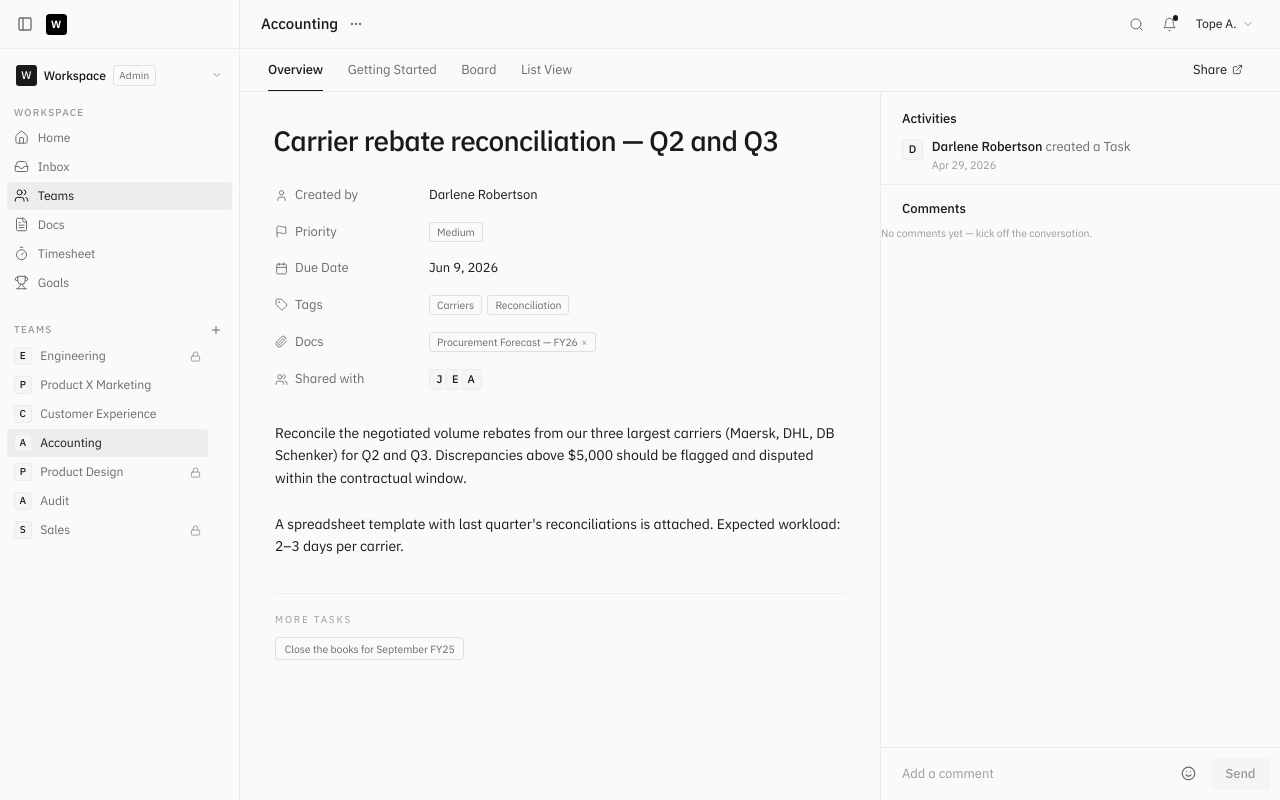
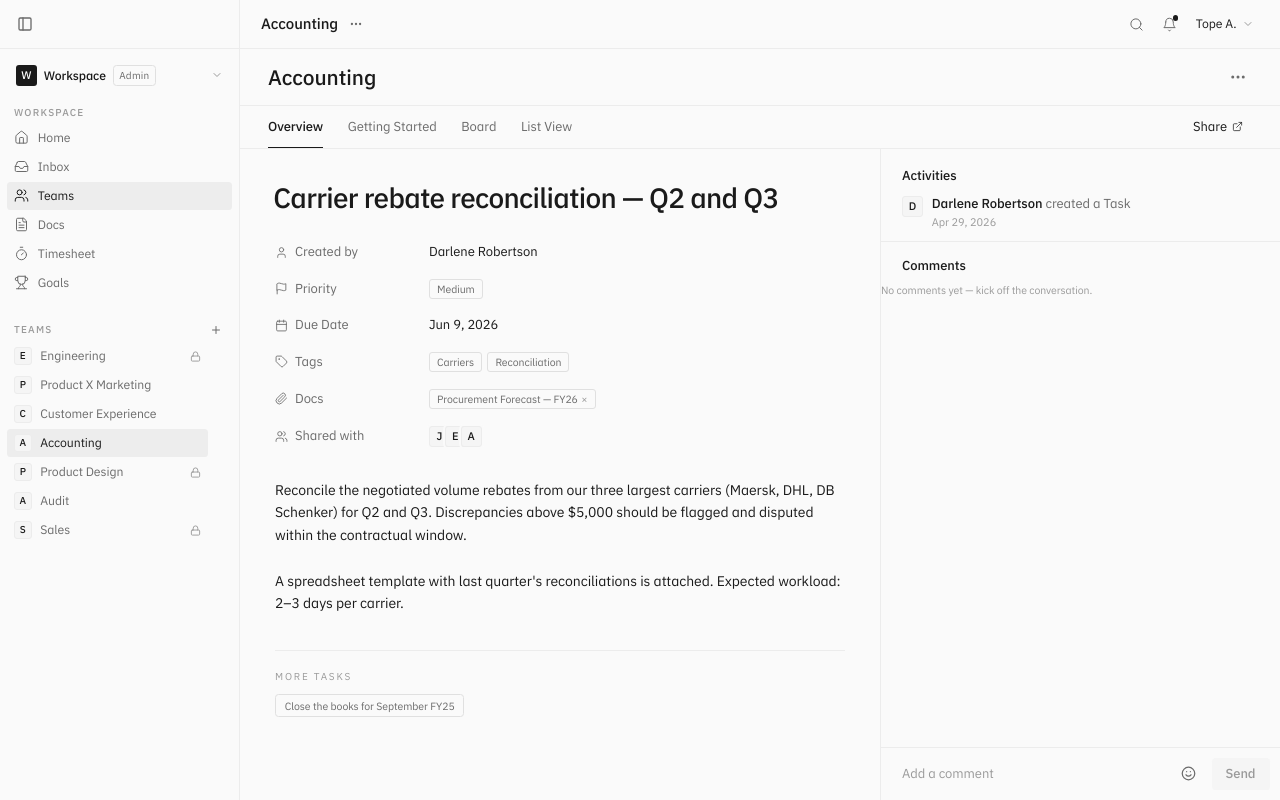
Before and after one commit to ttaiyegbusi/workspace, a Next.js app: page /teams/accounting in a window 1280 px wide. Built offline with nearby package versions, Linux system fonts and the light colour scheme.

Commit message:
feat: add team menu button to enhance team page functionality

```diff
--- a/src/app/teams/[teamId]/page.tsx
+++ b/src/app/teams/[teamId]/page.tsx
@@ -10,6 +10,10 @@ import {
   Smile,
   ExternalLink,
   Users as UsersIcon,
+  MoreHorizontal,
+  Copy,
+  Heart,
+  Eye,
 } from "lucide-react";
 import Link from "next/link";
 import { TopBar } from "@/components/top-bar";
@@ -22,6 +26,7 @@ import { useStore } from "@/lib/store";
 import { currentUser } from "@/data/workspace";
 import { docs } from "@/data/docs";
 import { cn, formatDate, formatTime, timeAgo } from "@/lib/utils";
+import { ChevronDown } from "lucide-react";
 
 type Tab = "overview" | "getting-started" | "board" | "list-view";
 
@@ -49,10 +54,8 @@ export default function TeamPage({
   const allTasks = useStore((s) => s.tasks);
   const selectedTaskByTeam = useStore((s) => s.selectedTaskByTeam);
 
-  const tasks = team
-    ? allTasks.filter((t) => t.teamId === team.id)
-    : [];
-  const selectedTaskId = team ? selectedTaskByTeam[team.id] ?? null : null;
+  const tasks = team ? allTasks.filter((t) => t.teamId === team.id) : [];
+  const selectedTaskId = team ? (selectedTaskByTeam[team.id] ?? null) : null;
   const activeTask = tasks.find((t) => t.id === selectedTaskId) ?? tasks[0];
 
   // Graceful render when the team genuinely doesn't exist (e.g. typo'd URL).
@@ -86,6 +89,14 @@ export default function TeamPage({
   return (
     <>
       <TopBar title={team?.name ?? ""} />
+
+      {/* Team Header with Menu */}
+      {team && (
+        <div className="px-5 md:px-8 py-4 border-b border-[var(--border)] flex items-center justify-between">
+          <h1 className="text-2xl font-medium">{team.name}</h1>
+          <TeamMenuButton teamId={team.id} teamName={team.name} />
+        </div>
+      )}
 
       <div className="relative border-b border-[var(--border)] px-5 md:px-8 flex items-center">
         <div className="flex gap-5 md:gap-7 overflow-x-auto scroll-thin flex-1">
@@ -134,7 +145,9 @@ export default function TeamPage({
       </div>
 
       {tab === "overview" && team && <Overview teamId={team.id} />}
-      {tab === "getting-started" && <ComingSoonInline label="Getting Started" />}
+      {tab === "getting-started" && (
+        <ComingSoonInline label="Getting Started" />
+      )}
       {tab === "board" && <ComingSoonInline label="Board" />}
       {tab === "list-view" && <ComingSoonInline label="List View" />}
 
@@ -458,8 +471,8 @@ function EmptyRightPanel() {
         </div>
         <div className="flex-1 flex items-center justify-center px-5 text-center">
           <div className="text-xs text-[var(--text-subtle)] leading-relaxed">
-            Comments will appear here once you create a task and the team
-            starts discussing it.
+            Comments will appear here once you create a task and the team starts
+            discussing it.
           </div>
         </div>
 
@@ -639,10 +652,7 @@ function RightPanel({ taskId }: { taskId: string }) {
             </li>
           )}
           {task.comments.map((c) => (
-            <li
-              key={c.id}
-              className="relative flex items-start gap-2.5"
-            >
+            <li key={c.id} className="relative flex items-start gap-2.5 pb-4">
               <LetterAvatar
                 letter={c.authorName.charAt(0).toUpperCase()}
                 size="sm"
@@ -701,3 +711,64 @@ function RightPanel({ taskId }: { taskId: string }) {
     </aside>
   );
 }
+
+function TeamMenuButton({
+  teamId,
+  teamName,
+}: {
+  teamId: string;
+  teamName: string;
+}) {
+  const [open, setOpen] = useState(false);
+  const [colorPickerOpen, setColorPickerOpen] = useState(false);
+  const menuRef = useRef<HTMLDivElement>(null);
+  const updateTeamColor = useStore((s) => s.updateTeamColor);
+  const team = useStore((s) => s.teams.find((t) => t.id === teamId))!;
+
+  useEffect(() => {
+    function handleClickOutside(e: MouseEvent) {
+      if (menuRef.current && !menuRef.current.contains(e.target as Node)) {
+        setOpen(false);
+        setColorPickerOpen(false);
+      }
+    }
+    document.addEventListener("mousedown", handleClickOutside);
+    return () => document.removeEventListener("mousedown", handleClickOutside);
+  }, []);
+
+  const colors = ["#ef4444", "#f97316", "#eab308", "#22c55e", "#06b6d4", "#0ea5e9", "#3b82f6", "#8b5cf6", "#ec4899", "#64748b"];
+
+  return (
+    <div ref={menuRef} className="relative">
+      <button onClick={() => setOpen(!open)} className="h-8 w-8 flex items-center justify-center rounded hover:bg-[var(--hover)] text-[var(--text-muted)] transition-colors" title="Team options">
+        <MoreHorizontal size={18} />
+      </button>
+      {open && (
+        <div className="absolute top-full right-0 mt-1 w-[200px] z-50 rounded-md bg-[var(--surface)] border border-[var(--border)] shadow-[var(--shadow-lg)] py-1">
+          <button className="w-full px-3 h-8 flex items-center gap-2.5 text-sm hover:bg-[var(--hover)] text-[var(--text)] text-left"><span>Rename</span></button>
+          <button className="w-full px-3 h-8 flex items-center gap-2.5 text-sm hover:bg-[var(--hover)] text-[var(--text)] text-left"><Copy size={14} /><span>Copy Link</span></button>
+          <button onClick={() => setColorPickerOpen(!colorPickerOpen)} className="w-full px-3 h-8 flex items-center gap-2.5 text-sm hover:bg-[var(--hover)] text-[var(--text)] text-left relative"><span>Color & Icon</span><ChevronDown size={12} className="ml-auto" /></button>
+          {colorPickerOpen && (
+            <div className="px-3 py-2 bg-[var(--surface-2)] border-t border-[var(--border)]">
+              <div className="grid grid-cols-5 gap-2">
+                {colors.map((color) => (
+                  <button key={color} onClick={() => { updateTeamColor(teamId, color); setOpen(false); setColorPickerOpen(false); }} className="h-6 w-6 rounded border-2 hover:scale-110 transition-transform" style={{ backgroundColor: color, borderColor: team.color === color ? "#000" : "transparent" }} title={color} />
+                ))}
+              </div>
+            </div>
+          )}
+          <div className="h-px bg-[var(--border)] mx-2 my-1" />
+          <button className="w-full px-3 h-8 flex items-center gap-2.5 text-sm hover:bg-[var(--hover)] text-[var(--text)] text-left"><span>Templates</span></button>
+          <button className="w-full px-3 h-8 flex items-center gap-2.5 text-sm hover:bg-[var(--hover)] text-[var(--text)] text-left"><span>Automations</span></button>
+          <button className="w-full px-3 h-8 flex items-center gap-2.5 text-sm hover:bg-[var(--hover)] text-[var(--text)] text-left"><span>Custom Fields</span></button>
+          <div className="h-px bg-[var(--border)] mx-2 my-1" />
+          <button className="w-full px-3 h-8 flex items-center gap-2.5 text-sm hover:bg-[var(--hover)] text-[var(--text)] text-left"><Heart size={14} /><span>Add to Favorites</span></button>
+          <button className="w-full px-3 h-8 flex items-center gap-2.5 text-sm hover:bg-[var(--hover)] text-[var(--text)] text-left"><Eye size={14} /><span>Hide Team</span></button>
+          <button className="w-full px-3 h-8 flex items-center gap-2.5 text-sm hover:bg-[var(--hover)] text-[var(--text)] text-left"><span>Duplicate</span></button>
+          <div className="h-px bg-[var(--border)] mx-2 my-1" />
+          <button className="w-full px-3 h-8 flex items-center gap-2.5 text-sm hover:bg-[var(--hover)] text-[var(--text)] text-left"><span>Sharing and Permissions</span></button>
+        </div>
+      )}
+    </div>
+  );
+}
--- a/src/components/sidebar.tsx
+++ b/src/components/sidebar.tsx
@@ -107,11 +107,6 @@ function SidebarTop() {
       >
         <PanelLeft size={16} />
       </button>
-
-      {/* Warehouse Logo */}
-      <div className="h-6 w-6 bg-black rounded-sm flex items-center justify-center flex-shrink-0">
-        <span className="text-white font-bold text-xs">W</span>
-      </div>
     </div>
   );
 }
```
